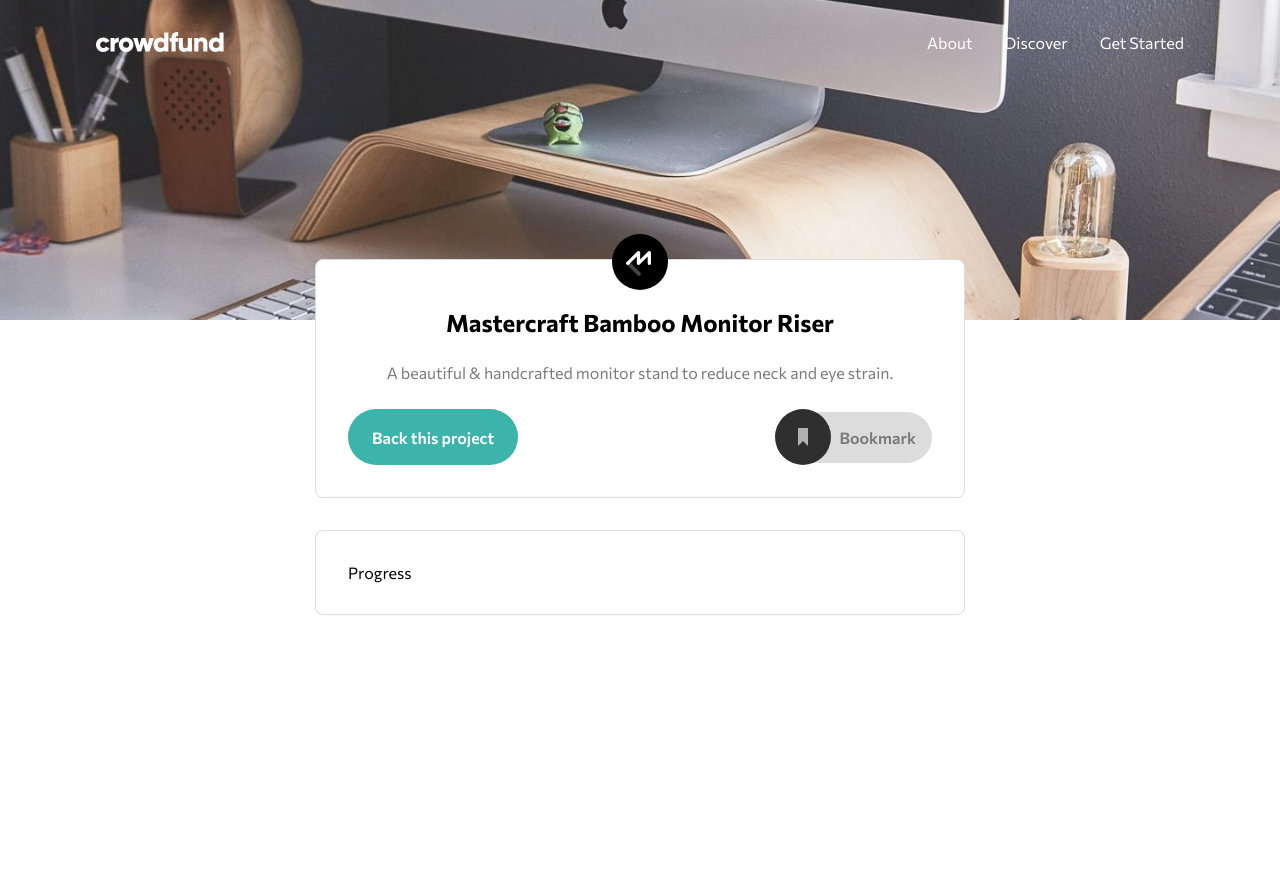
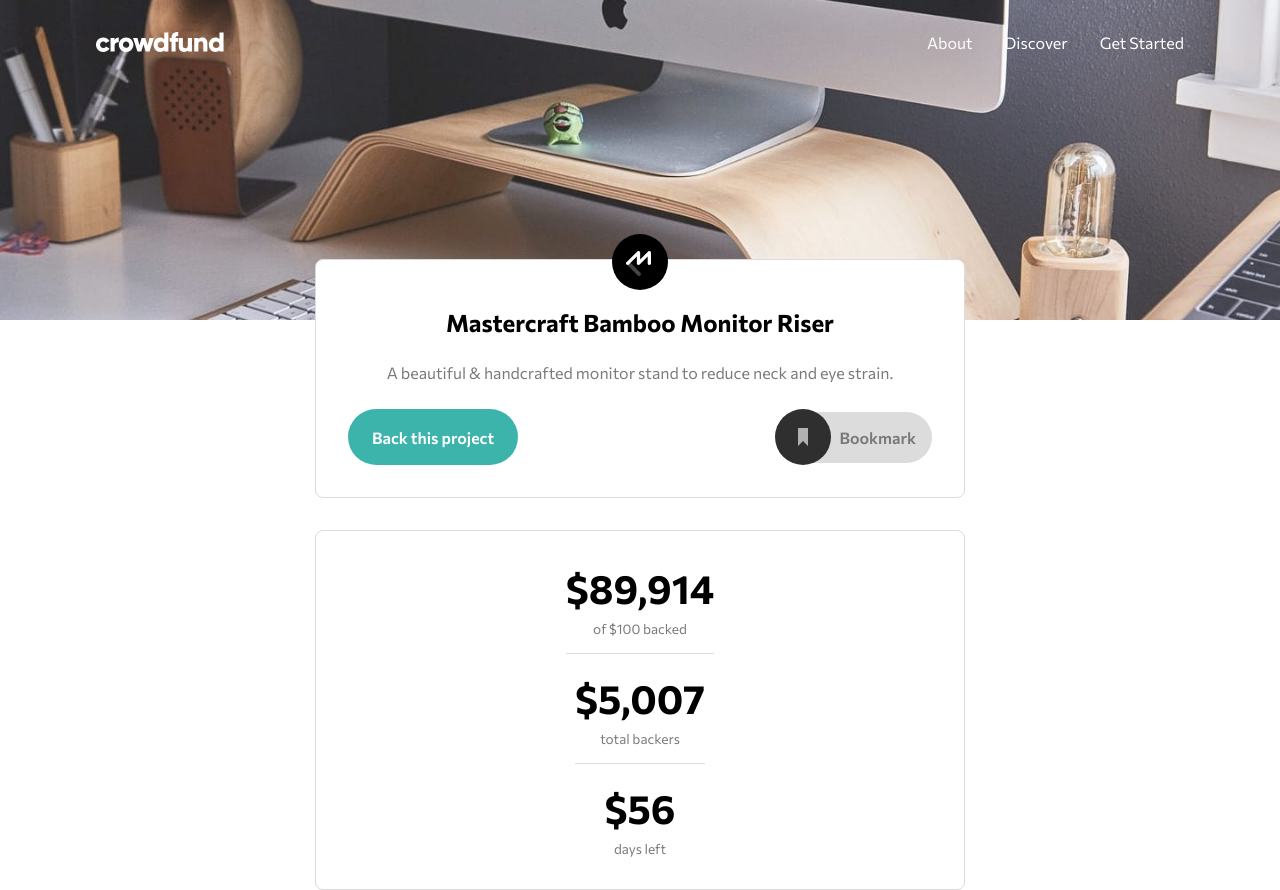
Before and after one commit to molinax18/crowdfunding_frontendmentor, a React (Vite) app: page / in a window 1280 px wide. Before the commit the page ends 800 px from the top, so only its background shows below. Built offline with nearby package versions, Linux system fonts and the light colour scheme.

Commit message:
new styles (incomplete): Progress.module.css | components to complete: Progress

```diff
--- a/src/components/progress/index.tsx
+++ b/src/components/progress/index.tsx
@@ -2,11 +2,28 @@ import {
   ProgressSummaryContext,
   useProgressSummary
 } from '../../context/progress-summary.context'
+import style from '../styles/Progress.module.css'
 
 const Progress = () => {
   const { summary } = useProgressSummary() as ProgressSummaryContext
+  const { currentSummary, goal, currentBackers, daysLeft } = summary
 
-  return <div className={`card`}>Progress</div>
+  return (
+    <section className={`${style.support} card`}>
+      <article>
+        <strong>${currentSummary.toLocaleString("es-ES")}</strong>
+        <span>of ${goal.toLocaleString("es-ES")} backed</span>
+      </article>
+      <article>
+        <strong>${currentBackers.toLocaleString("es-ES")}</strong>
+        <span>total backers</span>
+      </article>
+      <article>
+        <strong>${daysLeft.toLocaleString("es-ES")}</strong>
+        <span>days left</span>
+      </article>
+    </section>
+  )
 }
 
 export default Progress
--- /dev/null
+++ b/src/components/styles/Progress.module.css
@@ -0,0 +1,28 @@
+.support {
+  display: grid;
+  gap: 1.2rem;
+  place-items: center;
+
+  text-align: center;
+}
+
+.support article {
+  display: grid;
+  gap: .5rem;
+}
+
+.support article:not(:last-child) {
+  width: max-content;
+  padding-bottom: 1rem;
+  border-bottom: 1px solid var(--light-gray);
+}
+
+.support strong {
+  font-size: 2.5rem;
+  font-weight: bold;
+}
+
+.support span {
+  color: var(--dark-gray);
+  font-size: .85rem;
+}
--- a/src/context/progress-summary.context.tsx
+++ b/src/context/progress-summary.context.tsx
@@ -11,9 +11,9 @@ interface Props {
 }
 
 const initialState: Summary = {
-  currentSummary: 89914,
-  goal: 100000,
-  currentBackers: 5007,
+  currentSummary: 89.914,
+  goal: 100.000,
+  currentBackers: 5.007,
   daysLeft: 56
 }
 
```
